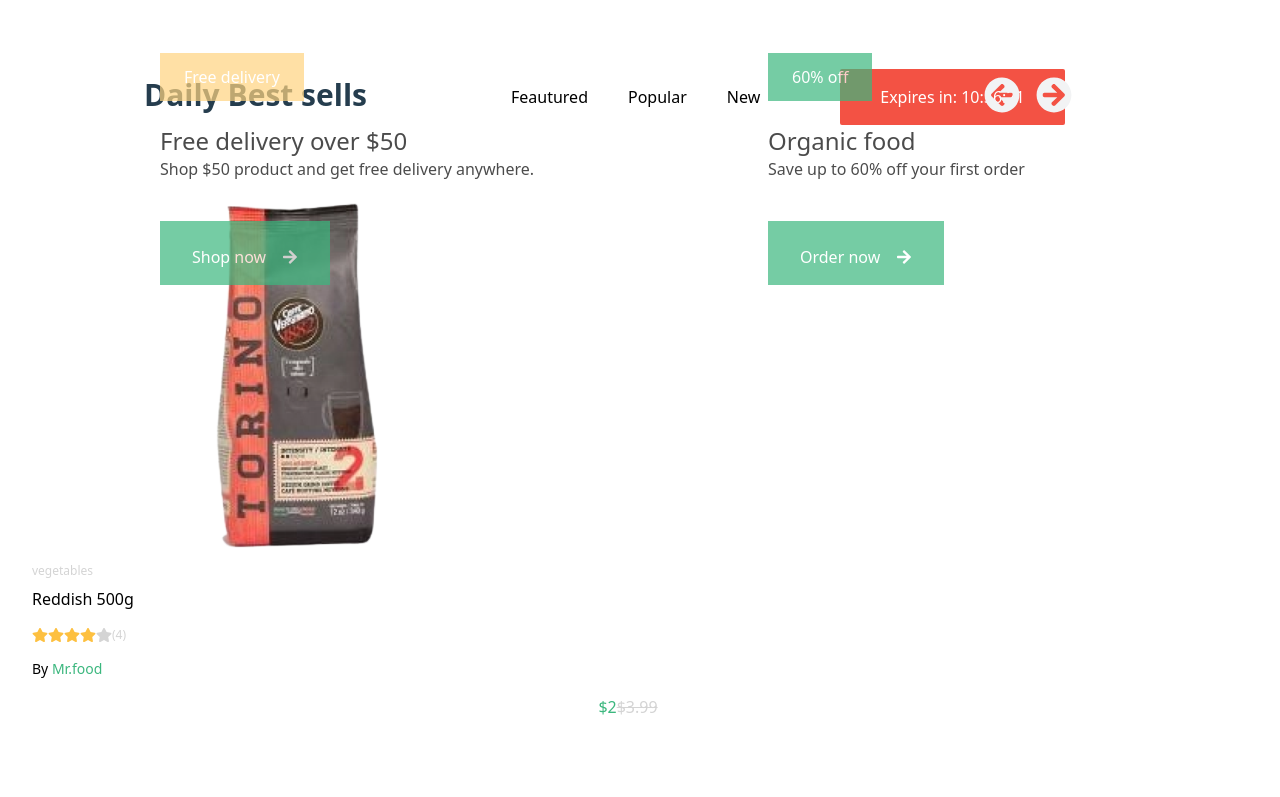
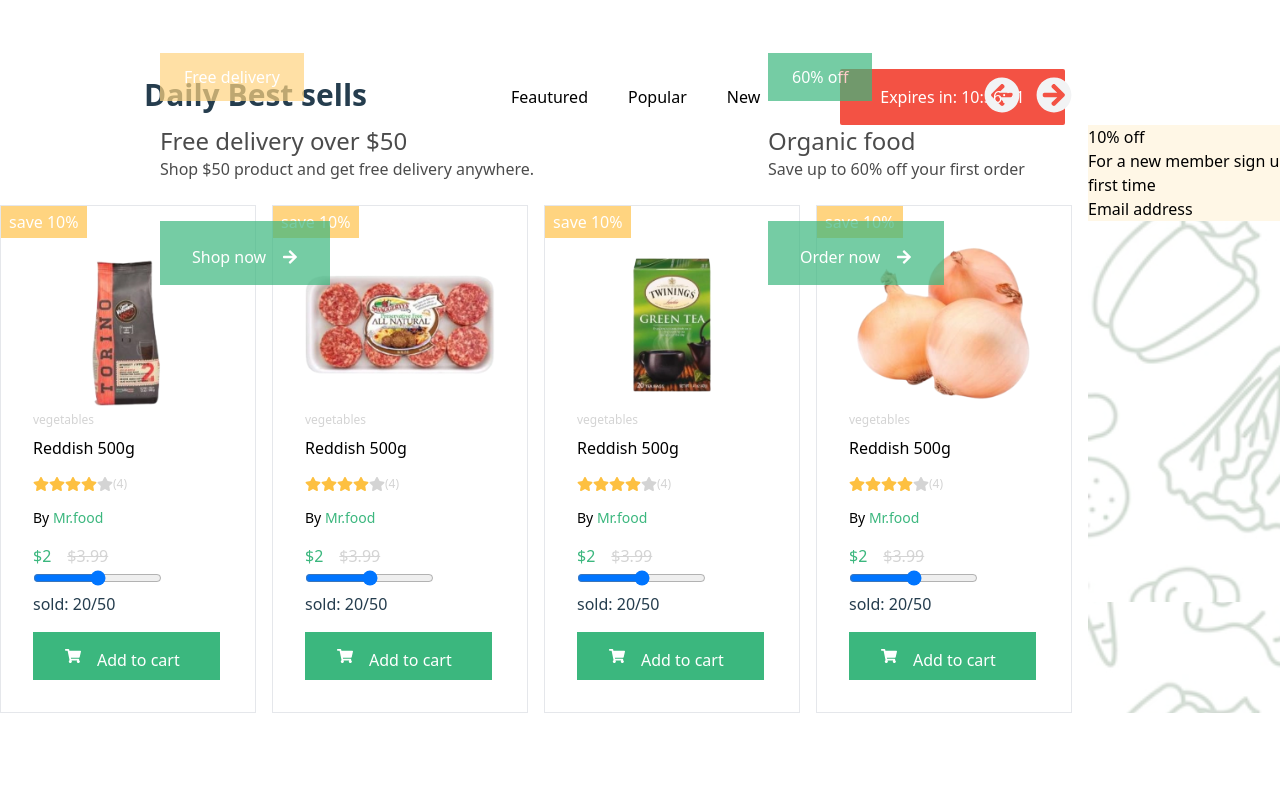
Before and after one commit to Divine-20/Instafarm, a React (Vite) app: page / in a window 1280 px wide. Shown: the part 2260-3057 px from the top of the page. Built offline with nearby package versions, Linux system fonts and the light colour scheme.

Commit message:
added content

```diff
--- a/src/components/sells.jsx
+++ b/src/components/sells.jsx
@@ -1,9 +1,10 @@
 import React from 'react'
-import {FaArrowCircleLeft,FaArrowCircleRight,FaStar} from 'react-icons/fa'
-import  flour from '../images/flour.png'
+import { FaArrowCircleLeft, FaArrowCircleRight, FaStar, FaShoppingCart } from 'react-icons/fa'
+import flour from '../images/flour.png'
+import Rectangle1 from '../images/Rectangle1.svg'
 
 function Sells(props) {
-    const {sells} = props;
+  const { sells } = props;
   return (
     <div>
       <div className='flex ml-36 mt-24'>
@@ -21,10 +22,11 @@
           <i className='text-4xl text-[#F2F3F4]'><FaArrowCircleRight /></i>
         </div>
       </div>
-        <div>
-            {sells.map(sell=>(
-           <div>
-                <button>{sell.action}</button>
+      <div className='flex justify-evenly'>
+        <div className='flex justify-evenly mt-10'>
+          {sells.map(sell => (
+            <div className='h-auto pb-8 w-64 mr-4  mt-10 border-solid border-[1px] border-gray-200 '>
+              <button className='bg-[#FFD480] text-white w-auto pl-2 pr-2 h-8'>{sell.action}</button>
               <img src={sell.src} alt="flour" />
               <p className='text-xs pl-8 text-[#D4D4D4]'>{sell.type}</p>
               <h1 className='pl-8 pt-2'>{sell.name}</h1>
@@ -37,14 +39,35 @@
                 <p className=' text-[#D4D4D4] text-xs'>(4)</p>
               </div>
               <p className='text-sm pt-4 pl-8  '>By <span className='text-sm text-[#3BB77E]'>{sell.owner}</span></p>
-         <div className='flex justify-center'>
-         <p className='text-[#3BB77E] pr-6 pt-4'>{sell.dollars}<span className='text-[#D4D4D4] line-through'>{sell.amount}</span></p>
 
+              <p className='text-[#3BB77E] pl-8 pr-6 pt-4 '>{sell.dollars}<span className='text-[#D4D4D4] line-through pl-4'>{sell.amount}</span></p>
+              <div className='block'>
+                <form action="" className='ml-8'>
+                  <input type="range" className='text-green' />
+
+                </form>
+                <div className='ml-8'>
+                  <p className='text-[#253D4E]'>sold: {sell.rate}</p>
+                  <button className='flex  w-auto pr-10  pt-4 h-12  pl-8 bg-[#3BB77E] text-white mt-4 '><i className='pr-4'><FaShoppingCart /></i>Add to cart</button>
+                </div>
               </div>
             </div>
           ))}
         </div>
+
+        <div className="  h-auto w-64" style={{ backgroundImage: `url(${Rectangle1})` }}>
+          <div className='bg-[#FFF7E6] h-auto w-64'>
+            <h1>10% off</h1>
+            <p>For a new member sign up for the first time</p>
+            <form action="">
+              <label htmlFor="">Email address</label>
+            </form>
           </div>
+
+          </div>
+        </div>
+        </div>
+
         )
 }
 
--- a/src/components/sellsContent.jsx
+++ b/src/components/sellsContent.jsx
@@ -10,31 +10,39 @@
 
   const sells = [{
     src: flour,
+    action:"save 10%",
     type:"vegetables",
     name:"Reddish 500g",
     owner:"Mr.food",
     dollars:"$2",
+    rate:"20/50",
     amount:"$3.99"
   },{
   src: meat,
+  action:"save 10%",
   type:"vegetables",
   name:"Reddish 500g",
   owner:"Mr.food",
   dollars:"$2",
+  rate:"20/50",
   amount:"$3.99"
   },{
   src: teas,
+  action:"save 10%",
   type:"vegetables",
   name:"Reddish 500g",
   owner:"Mr.food",
   dollars:"$2",
+  rate:"20/50",
   amount:"$3.99"
 
 },{
   src: onions,
+  action:"save 10%",
   type:"vegetables",
   name:"Reddish 500g",
   owner:"Mr.food",
+  rate:"20/50",
   dollars:"$2",
   amount:"$3.99"
   }
--- a/src/components/welcomePage.jsx
+++ b/src/components/welcomePage.jsx
@@ -4,7 +4,8 @@
 import { FaPaperPlane} from 'react-icons/fa'
 
 function WelcomePage() {
-  return ( <div className="  h-[78vh] w-full" style={{backgroundImage:`url(${Rectangle1})`}}>
+  return (
+  <div className="  h-[78vh] w-full" style={{backgroundImage:`url(${Rectangle1})`}}>
 
         <div className='h-auto pb-8 w-[95%] bg-[#C5EAD9] float-right opacity-90'>
           <img src={HreoImg} alt="hreoimg" className='h-[75vh] float-right' />
```
Lines whose indentation alone changed are shown as unchanged.
